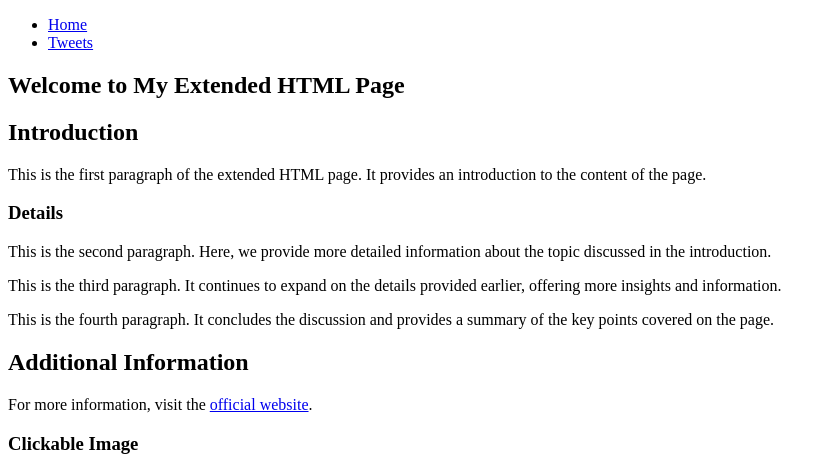
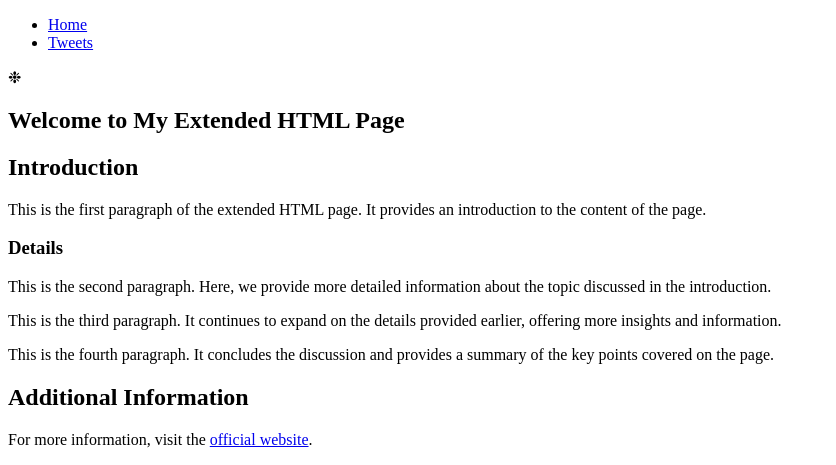
Before and after one commit to Ali0nb/alx_html_css, a plain HTML site: page css_basic/index.html in a window 1280 px wide. Shown: the top 465 px of the page, without its empty margins (0-836 px from the left). Drawn offline with Linux system fonts and the light colour scheme.

Commit message:
add logo

```diff
--- a/css_basic/index.html
+++ b/css_basic/index.html
@@ -13,6 +13,7 @@
             <li><a href="index.html">Home</a></li>
             <li><a href="tweets.html">Tweets</a></li>
         </ul>
+        <span class="logo">&#10057;</span>
     </header>
 
     <main>
```
